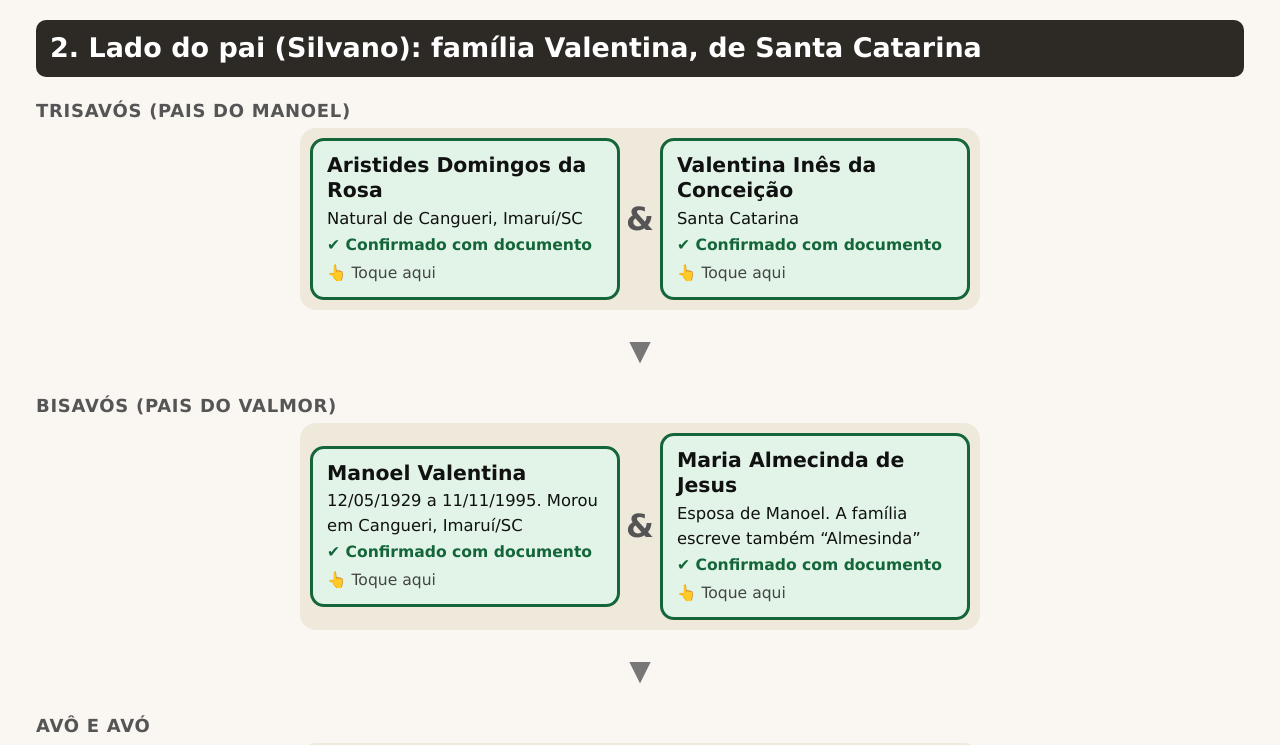
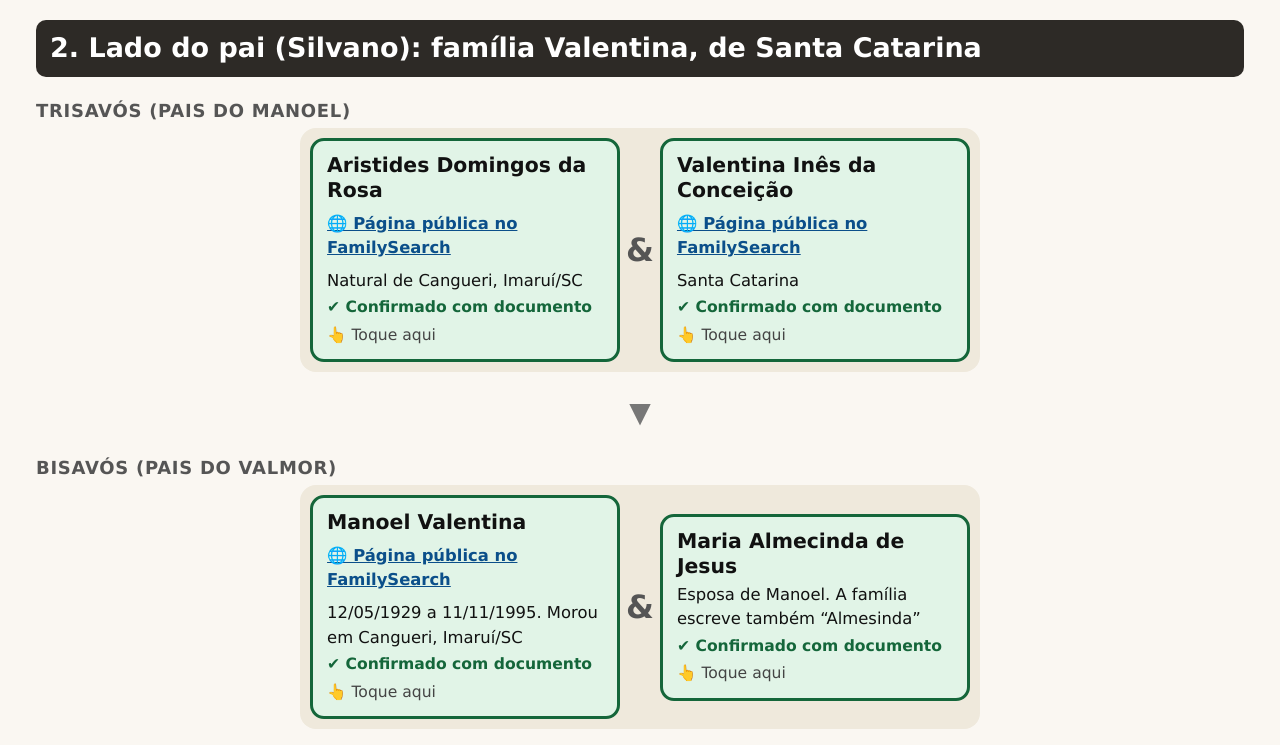
Before and after one commit to alefrayaneng-art/arvore-wlnvr2m, a plain HTML site: page index.html in a window 1280 px wide. Shown: the part 3080-3825 px from the top of the page. Drawn offline with nearby package versions, Linux system fonts and the light colour scheme.

Commit message:
Link público do FamilySearch direto no quadradinho dos antepassados
Co-Authored-By: Claude Opus 5.5 <noreply@anthropic.com>

```diff
--- a/index.html
+++ b/index.html
@@ -50,6 +50,8 @@ button:focus-visible,[tabindex]:focus-visible,input:focus-visible,textarea:focus
 .p .st{font-size:.78rem;font-weight:bold;display:block}
 .p.ok .st{color:var(--ok)} .p.ask .st{color:var(--ask)}
 .p .tap{font-size:.78rem;color:#444;display:block;margin-top:.2rem}
+.p .fsl{display:block;font-size:.82rem;font-weight:bold;color:#0b4f8a;text-decoration:underline;margin:.15rem 0;padding:.25rem 0;cursor:pointer}
+.p .fsl:hover,.p .fsl:focus{color:#06325a;background:#eaf2fb}
 .p .aj{display:block;font-size:.8rem;font-weight:bold;background:#fff7cc;border:2px solid #d4a800;border-radius:.4rem;padding:.15rem .35rem;margin-top:.3rem;color:#5a4500}
 .ajudou{background:#fff7cc;border:3px solid #d4a800;border-radius:.7rem;padding:.6rem .9rem;margin:.6rem 0}
 .ajudou ul{margin:.3rem 0 0 1.1rem;padding:0}
@@ -425,7 +427,9 @@ function salvar(){ try{localStorage.setItem("arvoreValentina_v1",JSON.stringify(
 function card(id){
   var p=P[id], ok=p.s==="c";
   return '<button class="p '+(ok?'ok':'ask')+'" data-id="'+id+'" onclick="abrir(\''+id+'\')">'
-   +'<span class="nm">'+p.n+'</span><span class="dt">'+p.d+'</span>'
+   +'<span class="nm">'+p.n+'</span>'
+   +(FS[id]?FS[id].map(function(f){return '<span class="fsl" role="link" tabindex="0" onclick="event.stopPropagation();abrirFS(\''+f[0]+'\')" onkeydown="if(event.key===\'Enter\'){event.stopPropagation();abrirFS(\''+f[0]+'\')}">🌐 '+(FS[id].length>1?f[1].replace(/^Ver o /,"Página do ").replace(/^Ver a /,"Página da "):"Página pública")+' no FamilySearch</span>';}).join(""):'')
+   +'<span class="dt">'+p.d+'</span>'
    +'<span class="st">'+(ok?'✔ Confirmado com documento':'? Ainda não confirmado')+'</span>'
    +(p.aj?'<span class="aj">🏅 '+p.aj+'</span>':'')
    +'<span class="tap">👆 Toque aqui</span></button>';
@@ -728,6 +732,7 @@ function verRamo(r){
 
 var fs=20;
 function zoom(d){ fs=Math.max(16,Math.min(30,fs+d)); document.documentElement.style.setProperty("--fs",fs+"px"); }
+function abrirFS(fid){ if(avisoExterno()) window.open("https://ancestors.familysearch.org/pt/"+fid,"_blank","noopener"); }
 function avisoExterno(){
   return confirm("Atenção: você vai sair da árvore da família e abrir o FamilySearch, um site público e gratuito de genealogia (não é nosso).\n\n• A página abre em outra aba. Para voltar, é só fechar a aba.\n• O que está lá foi escrito por várias pessoas e pode ter erros.\n• O site pode pedir para criar conta. Não precisa: dá para só olhar.\n• Não digite senha nem documento lá.\n\nQuer abrir?");
 }
```
